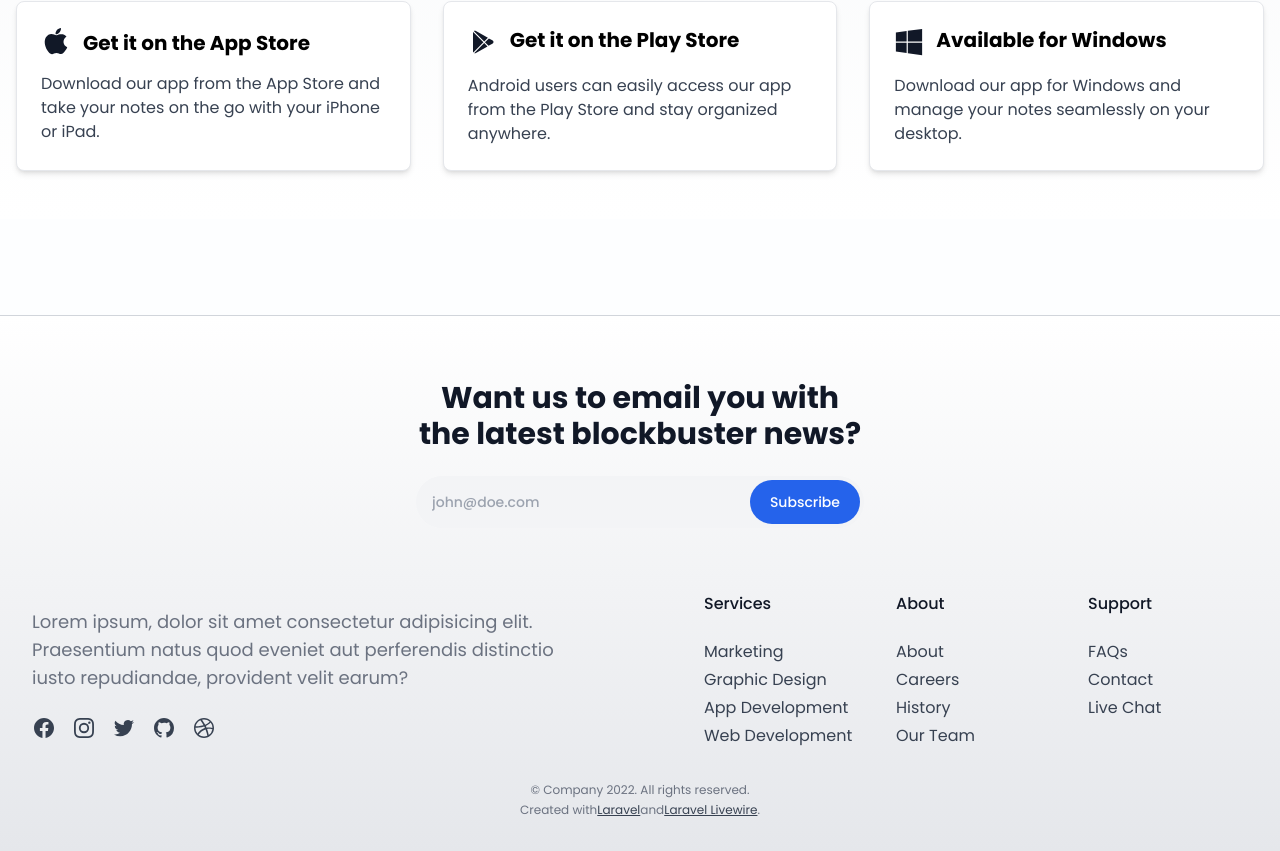
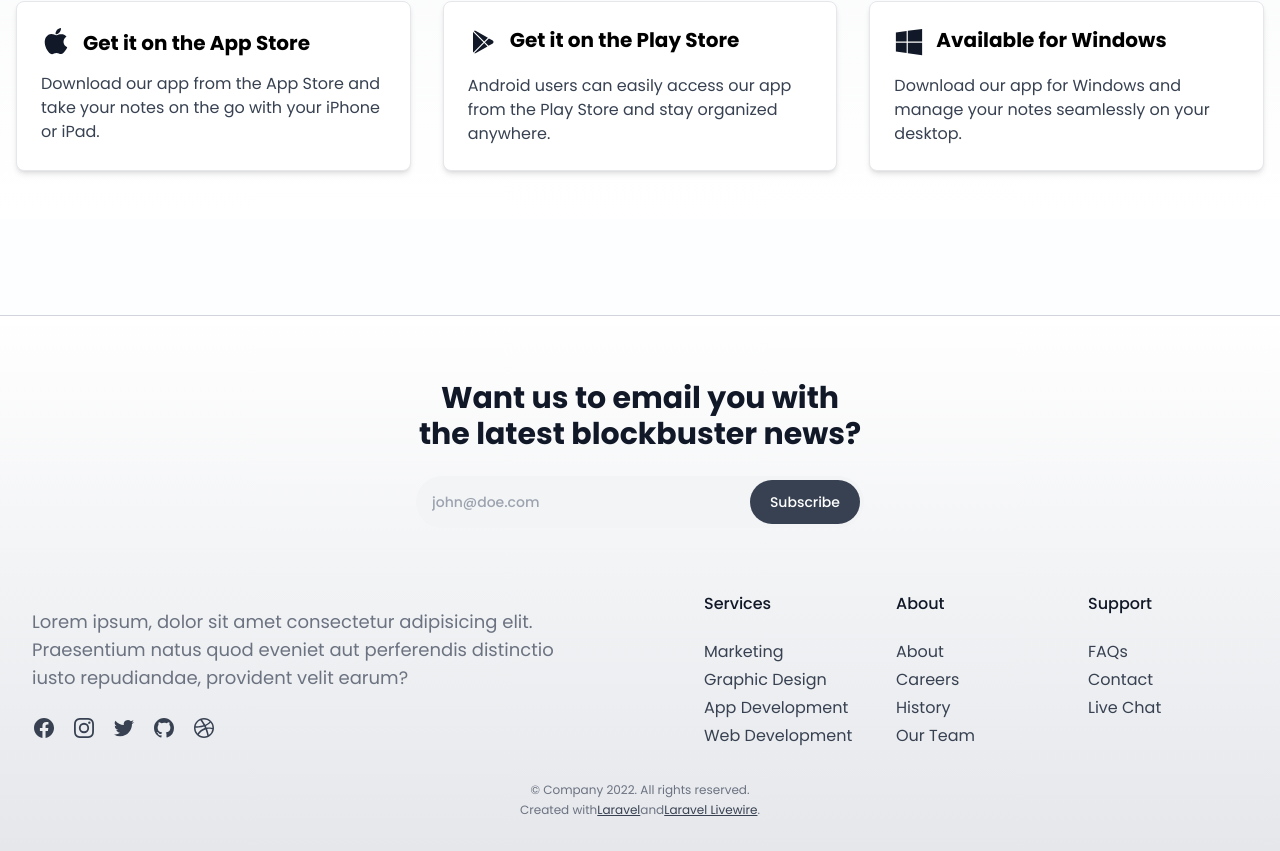
Before and after one commit to Scribbie-Notes/notes-app, a React (Vite) app in the folder frontend/: page / in a window 1280 px wide. Shown: the part 2449-3300 px from the top of the page. Built offline with nearby package versions, Linux system fonts and the light colour scheme.

Commit message:
footer ui fix

```diff
--- a/frontend/src/components/Cards/NoteCard.jsx
+++ b/frontend/src/components/Cards/NoteCard.jsx
@@ -36,7 +36,7 @@ const NoteCard = ({
                 {content}
             </p>
 
-            <div className='flex items-center justify-between mt-3 mb-[-12px]'>
+            <div className='flex items-center justify-between mt-3 mb-[-8px]'>
                 <div className='flex flex-wrap gap-1'>
                     {tags.length > 0 && tags.map((tag, index) => (
                         <span
--- a/frontend/src/components/Footer.jsx
+++ b/frontend/src/components/Footer.jsx
@@ -24,7 +24,7 @@ const Footer = () => {
                   placeholder="john@doe.com"
                 />
 
-                <button className="absolute end-1 top-1/2 -translate-y-1/2 rounded-full bg-blue-600 px-5 py-3 text-sm font-medium text-white transition hover:bg-blue-700">
+                <button className="absolute end-1 top-1/2 -translate-y-1/2 rounded-full bg-gray-700 px-5 py-3 text-sm font-medium text-white transition hover:bg-gray-500 transition-all">
                   Subscribe
                 </button>
               </div>
```
